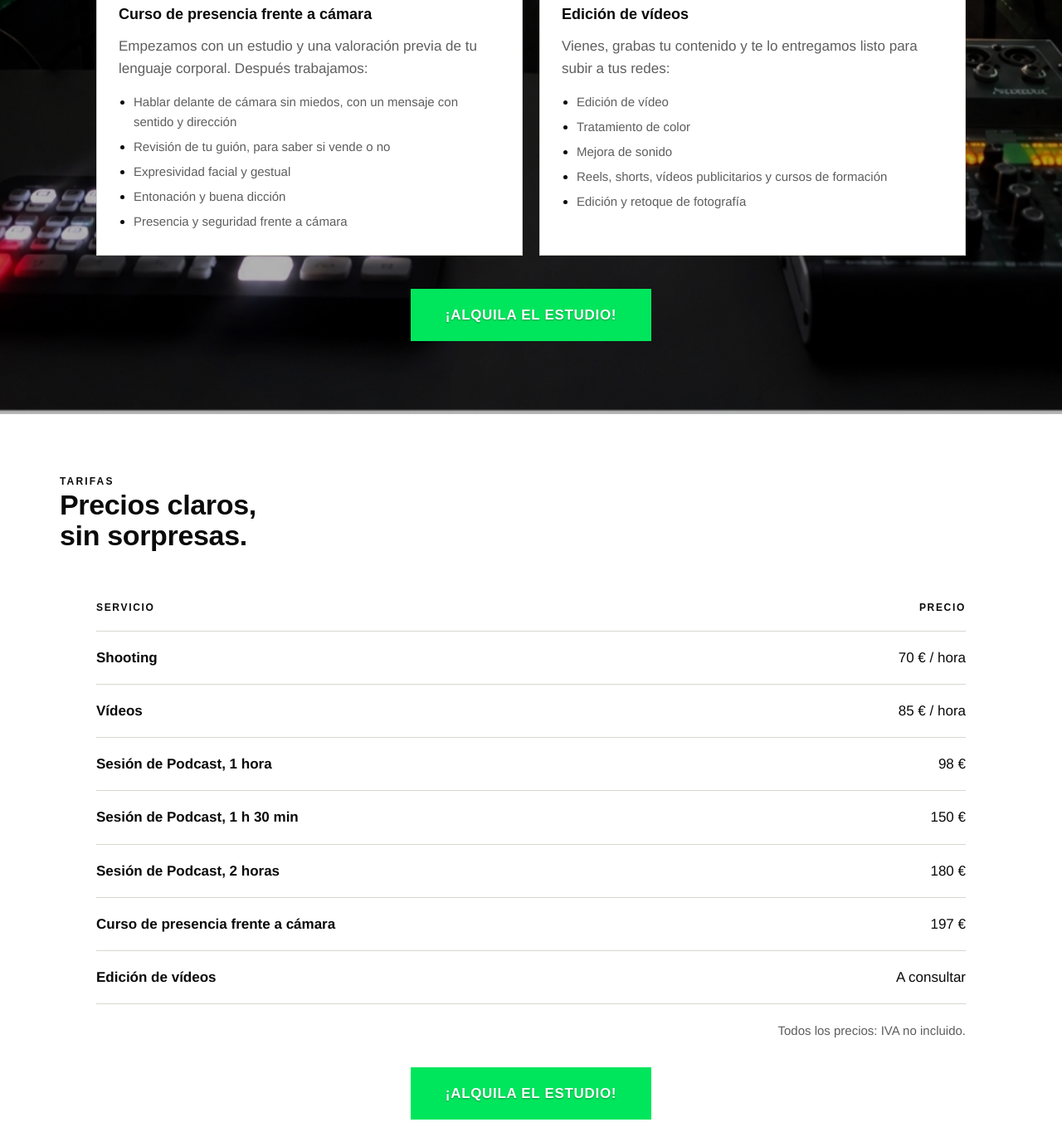
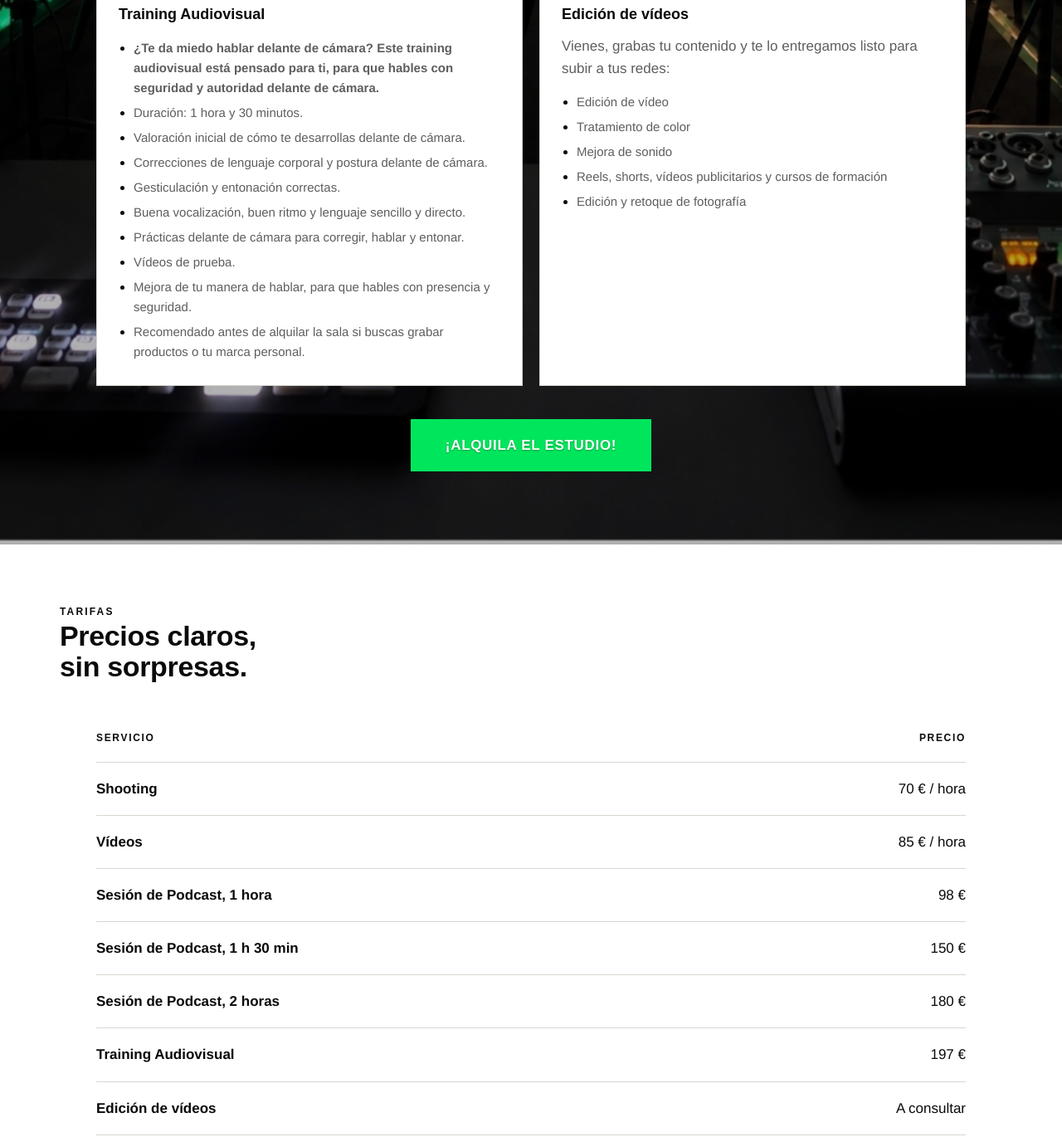
Before and after one commit to kactusbcn/la-produktora-web, a plain HTML site: page index.html in a window 1280 px wide. Shown: the part 3814-5184 px from the top of the page at 83% size. Drawn offline with Linux system fonts and the light colour scheme.

Commit message:
Servicios y tarifas: Curso de presencia pasa a Training Audiovisual
Co-Authored-By: Claude Haiku 5.5 <noreply@anthropic.com>
Claude-Session: https://claude.ai/code/session_0118FufHEsz7Cz1hXiMFBHw5

```diff
--- a/index.html
+++ b/index.html
@@ -719,7 +719,7 @@ section[id], #servicios-cards { scroll-margin-top: 140px; }
         <article class="svc"><h3>Shooting</h3><ul class="svc-list"><li><strong>Ideal para fotografías de producto o persona.</strong></li><li>Alquiler de estudio de fotografía durante 1 hora (para más tiempo, consultar).</li><li>Fondos blancos, negros o croma.</li><li>Iluminación de estudio LED y monitores de luz.</li><li>Una cámara Nikon D3300 y trípode.</li><li>Fotógrafo incluido.</li><li>Sala climatizada.</li><li>Entrega de fotografías en bruto.</li></ul></article>
         <article class="svc"><h3>Vídeos</h3><ul class="svc-list"><li><strong>Ideal para contenido en redes sociales: Shorts, Reels, productos, marca personal...</strong></li><li>Alquiler de estudio de grabación durante 1 hora (para más tiempo, consultar).</li><li>Fondos blancos, negros o croma.</li><li>Iluminación de LED y monitores de luz.</li><li>Una cámara de grabación Sony Alpha ZV-E10 y trípode.</li><li>Micrófono inalámbrico DJI.</li><li>Filmmaker incluido.</li><li>Sala climatizada.</li><li>Entrega de vídeos en bruto.</li></ul></article>
         <article class="svc"><h3>Podcast</h3><ul class="svc-list"><li><strong>Ideal para grabaciones de podcast y grabación de marca personal.</strong></li><li>Alquiler de plató de grabación durante 1 hora (98 €), 1 hora y 30 minutos (150 €) o 2 horas (180 €).</li><li>Plató de grabación y decoración (atrezzo).</li><li>Iluminación de plató con LED en techo y suelos, y monitores de luz.</li><li>Mesas, sillas, plantas y televisión.</li><li>Grabación con 3 cámaras Sony Alpha ZV-E10 y 3 trípodes.</li><li>Micrófonos de alta condensación Shure.</li><li>Técnico a tiempo completo con mesa de audio y mesa de vídeo Blackmagic.</li><li>Sala climatizada.</li><li>Entrega de vídeos (en bruto de las 3 cámaras y sonido).</li></ul></article>
-        <article class="svc"><h3>Curso de presencia frente a cámara</h3><p>Empezamos con un estudio y una valoración previa de tu lenguaje corporal. Después trabajamos:</p><ul class="svc-list"><li>Hablar delante de cámara sin miedos, con un mensaje con sentido y dirección</li><li>Revisión de tu guión, para saber si vende o no</li><li>Expresividad facial y gestual</li><li>Entonación y buena dicción</li><li>Presencia y seguridad frente a cámara</li></ul></article>
+        <article class="svc"><h3>Training Audiovisual</h3><ul class="svc-list"><li><strong>¿Te da miedo hablar delante de cámara? Este training audiovisual está pensado para ti, para que hables con seguridad y autoridad delante de cámara.</strong></li><li>Duración: 1 hora y 30 minutos.</li><li>Valoración inicial de cómo te desarrollas delante de cámara.</li><li>Correcciones de lenguaje corporal y postura delante de cámara.</li><li>Gesticulación y entonación correctas.</li><li>Buena vocalización, buen ritmo y lenguaje sencillo y directo.</li><li>Prácticas delante de cámara para corregir, hablar y entonar.</li><li>Vídeos de prueba.</li><li>Mejora de tu manera de hablar, para que hables con presencia y seguridad.</li><li>Recomendado antes de alquilar la sala si buscas grabar productos o tu marca personal.</li></ul></article>
         <article class="svc"><h3>Edición de vídeos</h3><p>Vienes, grabas tu contenido y te lo entregamos listo para subir a tus redes:</p><ul class="svc-list"><li>Edición de vídeo</li><li>Tratamiento de color</li><li>Mejora de sonido</li><li>Reels, shorts, vídeos publicitarios y cursos de formación</li><li>Edición y retoque de fotografía</li></ul></article>
       </div>
     </div>
@@ -741,7 +741,7 @@ section[id], #servicios-cards { scroll-margin-top: 140px; }
           <tr><td>Sesión de Podcast, 1 hora</td><td class="amount">98 €</td></tr>
           <tr><td>Sesión de Podcast, 1 h 30 min</td><td class="amount">150 €</td></tr>
           <tr><td>Sesión de Podcast, 2 horas</td><td class="amount">180 €</td></tr>
-          <tr><td>Curso de presencia frente a cámara</td><td class="amount">197 €</td></tr>
+          <tr><td>Training Audiovisual</td><td class="amount">197 €</td></tr>
           <tr><td>Edición de vídeos</td><td class="amount">A consultar</td></tr>
         </tbody>
       </table>
```
